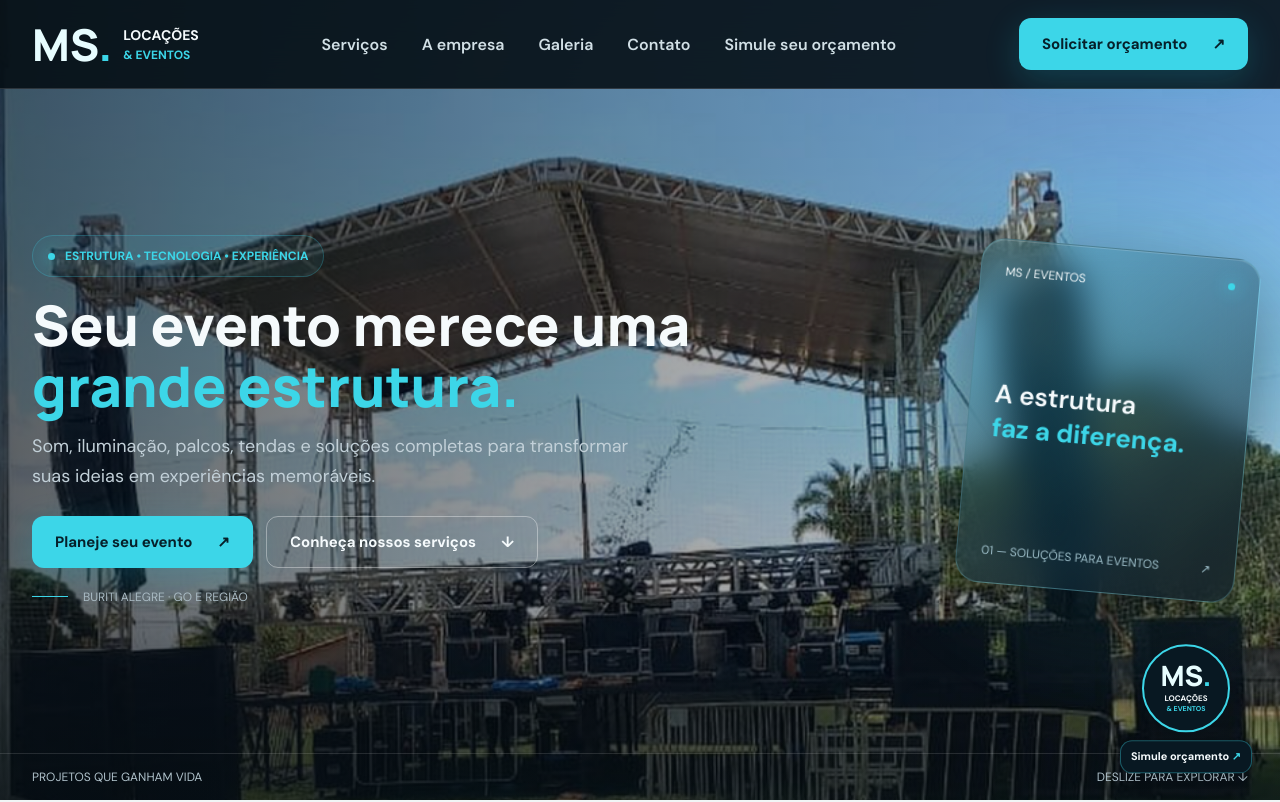
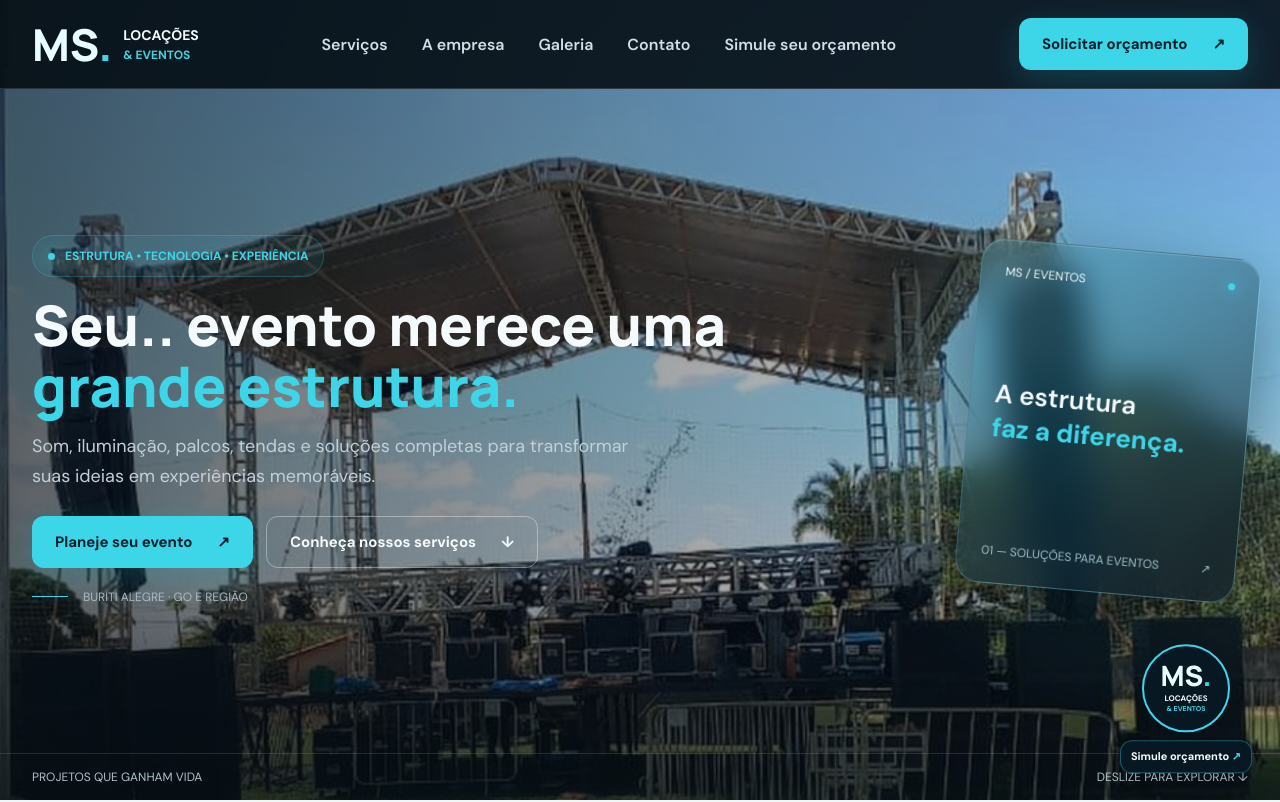
Before and after one commit to AndersonMendesdeSouza/ms-locacoes, a plain HTML site: page index.html in a window 1280 px wide. Shown: the top 802 px of the page. Drawn offline with Linux system fonts and the light colour scheme.

Commit message:
first commit

```diff
--- a/index.html
+++ b/index.html
@@ -36,7 +36,7 @@
       <div class="wrap hero-inner">
         <div class="hero-copy reveal">
           <div class="eyebrow"><span class="pulse"></span> ESTRUTURA • TECNOLOGIA • EXPERIÊNCIA</div>
-          <h1>Seu evento merece uma <em>grande estrutura.</em></h1>
+          <h1>Seu.. evento merece uma <em>grande estrutura.</em></h1>
           <p>Som, iluminação, palcos, tendas e soluções completas para transformar suas ideias em experiências
             memoráveis.</p>
           <div class="hero-actions"><a class="btn btn-primary" href="#contato">Planeje seu evento <span>↗</span></a><a
```
